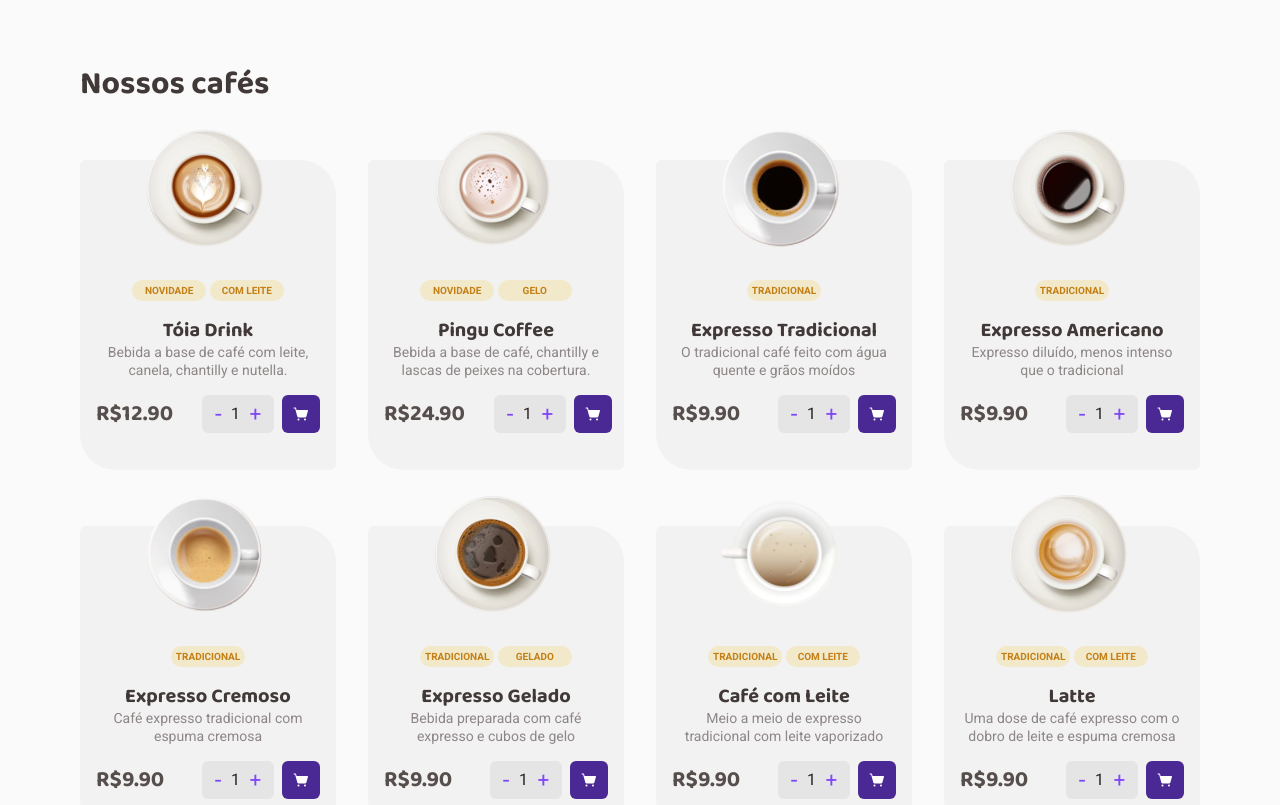
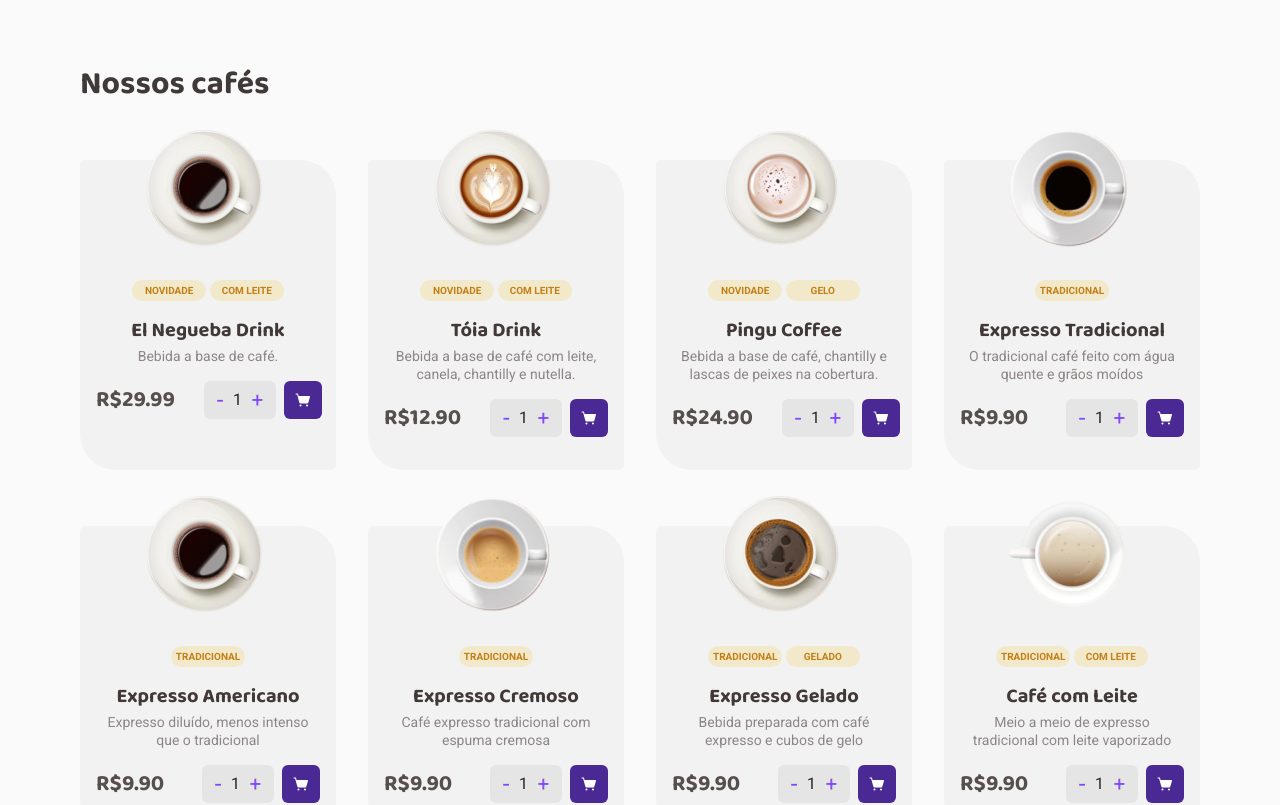
Before and after one commit to maathzzz/coffe-delivery, a React (Vite) app: page / in a window 1280 px wide. Shown: the part 720-1525 px from the top of the page. Built offline with nearby package versions, Linux system fonts and the light colour scheme.

Commit message:
feat: adjustments to styles

```diff
--- a/src/data/coffee.ts
+++ b/src/data/coffee.ts
@@ -1,6 +1,18 @@
 import uuid from "react-uuid"
 
 export const coffees = [
+	{
+		id: uuid(),
+		title: 'El Negueba Drink',
+		description: 'Bebida a base de café.',
+		price: 29.99,
+		amount: 0,
+		img: '../../americano.png',
+		tags: [
+			'NOVIDADE',
+			'COM LEITE'
+		]
+	},
 	{
 		id: uuid(),
 		title: 'Tóia Drink',
--- a/src/pages/Checkout/components/CoffeeSelected/index.tsx
+++ b/src/pages/Checkout/components/CoffeeSelected/index.tsx
@@ -31,11 +31,11 @@ export function CoffeeSelected({ coffee }: CoffeeCardCartProps) {
                     <span> {coffee.title} </span>
                     <div className={styles.actions}>
                         <div className={styles.counter}>
-                            <button className={styles.minus} onClick={handleDecrease}>
+                            <button className={styles.minus} disabled={coffee.quantity <= 1} onClick={handleDecrease}>
                                 -
                             </button>
                             <span> {coffee.quantity} </span>
-                            <button className={styles.plus} onClick={handleIncrease}>
+                            <button className={styles.plus}  onClick={handleIncrease}>
                                 +
                             </button>
                         </div>
--- a/src/pages/Checkout/components/LocationForm/LocationForm.module.css
+++ b/src/pages/Checkout/components/LocationForm/LocationForm.module.css
@@ -64,6 +64,7 @@
     border-radius: 6px;
 
     text-align: start;
+    padding: 0.5rem;
 }
 
 .inputTwo {
@@ -75,6 +76,7 @@
     border-radius: 6px;
 
     text-align: start;
+    padding: 0.5rem;
 }
 
 .locationForm2 {
@@ -94,6 +96,7 @@
     border-radius: 6px;
 
     text-align: start;
+    padding: 0.5rem;
 }
 
 .inputFour {
@@ -105,6 +108,7 @@
     border-radius: 6px;
 
     text-align: start;
+    padding: 0.5rem;
 }
 
 .inputFive {
@@ -116,6 +120,7 @@
     border-radius: 6px;
 
     text-align: start;
+    padding: 0.5rem;
 }
 
 .locationForm3 {
--- a/src/pages/Home/CoffeeCard/CoffeCard.module.css
+++ b/src/pages/Home/CoffeeCard/CoffeCard.module.css
@@ -72,8 +72,8 @@
 .coffeeDescription {
 
     display: flex;
-    position: relative;
-    top: 1rem;
+    margin-top: 1.25rem;
+    justify-content: center;
     margin-left: 1.25rem;
     margin-right: 1.25rem;
 
@@ -98,7 +98,7 @@
 
     width: 14rem;
 
-    margin-top: 2rem;
+    margin-top: 1rem;
     margin-left: 1rem;
 }
 
```
